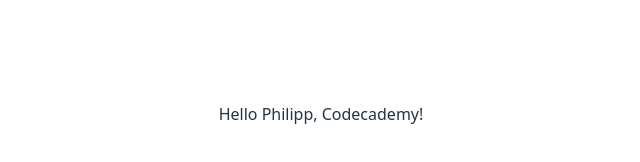
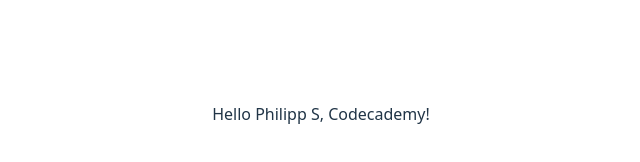
Before and after one commit to philippshchekin-art/vite-project, a React (Vite) app: page / in a window 1280 px wide. Shown: the part 286-448 px from the top of the page, without its empty margins (319-959 px from the left). Built offline with nearby package versions, Linux system fonts and the light colour scheme.

Commit message:
adding S

```diff
--- a/src/App.jsx
+++ b/src/App.jsx
@@ -1,7 +1,7 @@
 import "./App.css";
 
 function App() {
-  return <>Hello Philipp, Codecademy!</>;
+  return <>Hello Philipp S, Codecademy!</>;
 }
 
 export default App;
```
